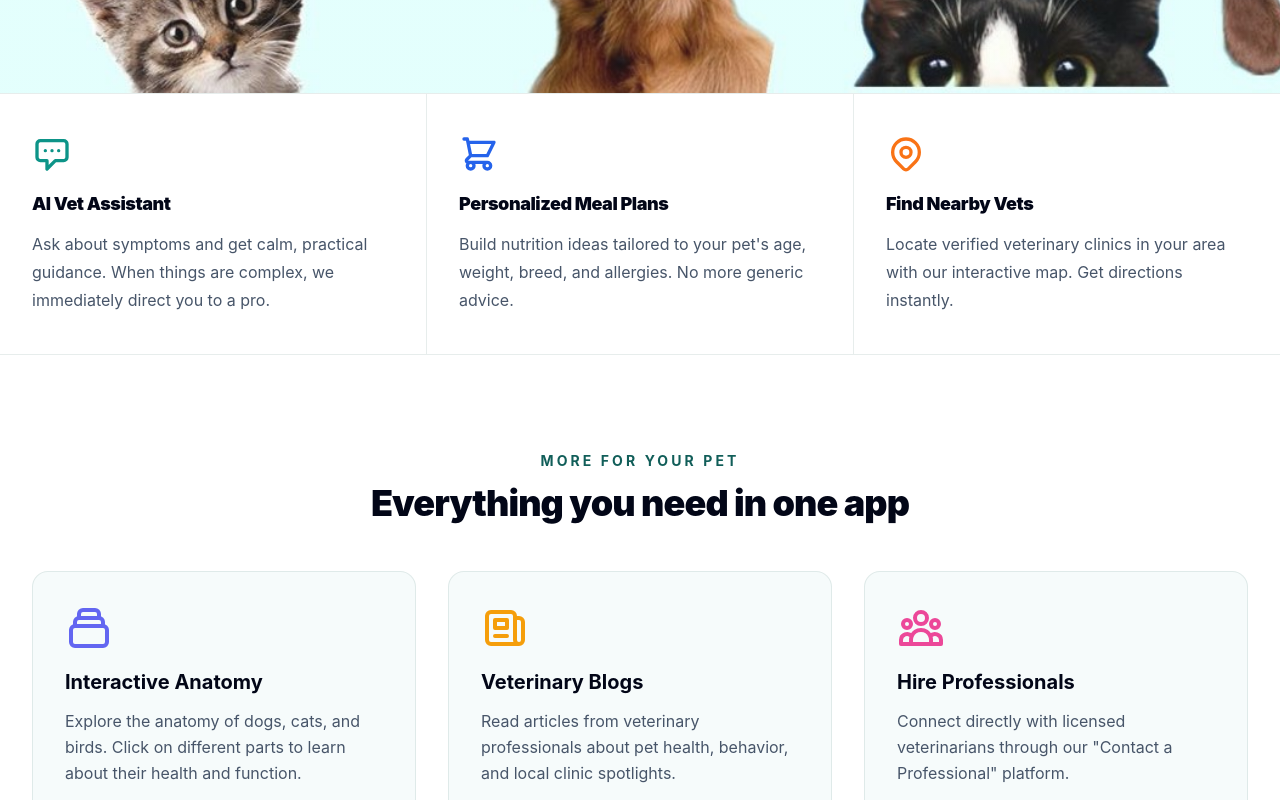
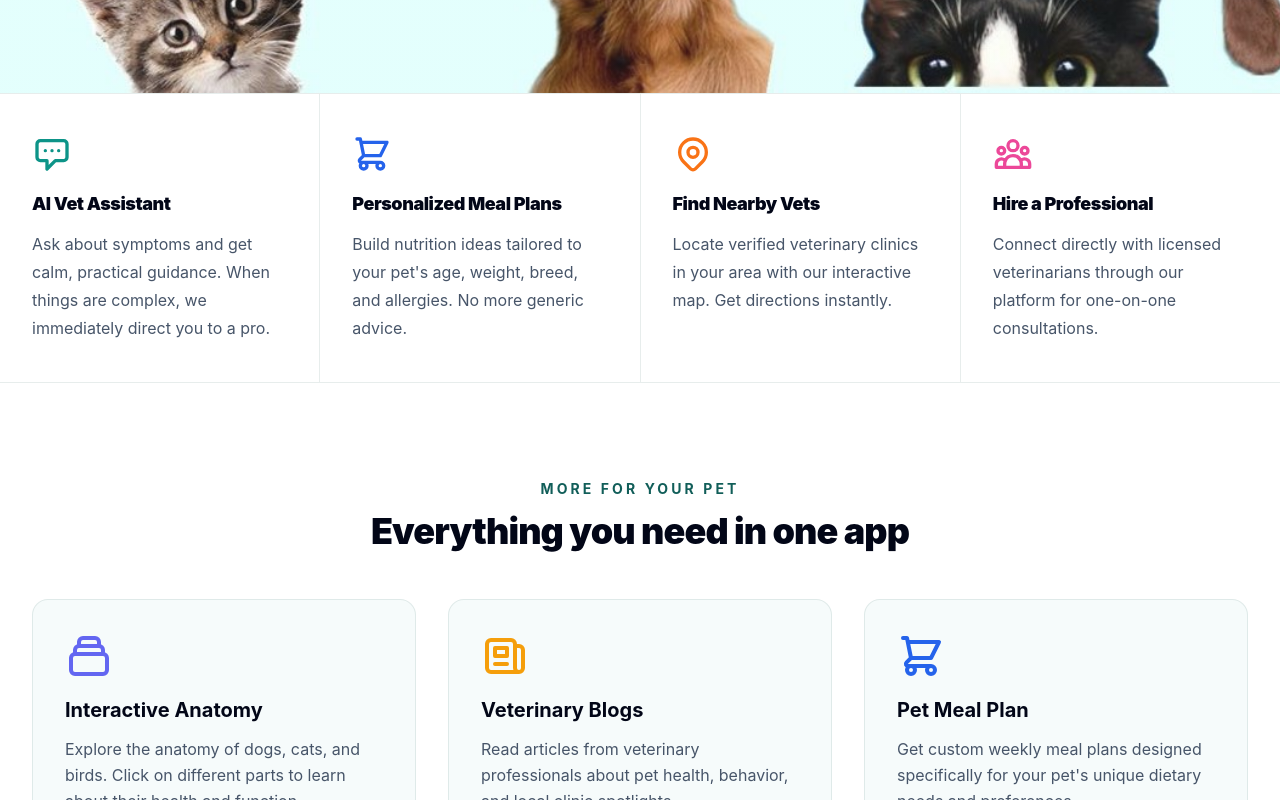
Before and after one commit to iHoshiii/Vetify, a Next.js app: page / in a window 1280 px wide. Shown: the part 800-1600 px from the top of the page. Built offline with nearby package versions, Linux system fonts and the light colour scheme.

Commit message:
feat: add "Hire a Professional" in the landing page app feature

```diff
--- a/src/app/page.tsx
+++ b/src/app/page.tsx
@@ -65,6 +65,26 @@ const features = [
       </svg>
     ),
   },
+  {
+    title: 'Hire a Professional',
+    description:
+      'Connect directly with licensed veterinarians through our platform for one-on-one consultations.',
+    icon: (
+      <svg
+        className="w-10 h-10 text-pink-500"
+        fill="none"
+        stroke="currentColor"
+        viewBox="0 0 24 24"
+      >
+        <path
+          strokeLinecap="round"
+          strokeLinejoin="round"
+          strokeWidth="2"
+          d="M17 20h5v-2a3 3 0 00-5.356-1.857M17 20H7m10 0v-2c0-.656-.126-1.283-.356-1.857M7 20H2v-2a3 3 0 015.356-1.857M7 20v-2c0-.656.126-1.283.356-1.857m0 0a5.002 5.002 0 019.288 0M15 7a3 3 0 11-6 0 3 3 0 016 0zm6 3a2 2 0 11-4 0 2 2 0 014 0zM7 10a2 2 0 11-4 0 2 2 0 014 0z"
+        />
+      </svg>
+    ),
+  },
 ];
 
 const moreFeatures = [
@@ -111,12 +131,12 @@ const moreFeatures = [
     href: '/blogs',
   },
   {
-    title: 'Hire Professionals',
+    title: 'Pet Meal Plan',
     description:
-      'Connect directly with licensed veterinarians through our "Contact a Professional" platform.',
+      "Get custom weekly meal plans designed specifically for your pet's unique dietary needs and preferences.",
     icon: (
       <svg
-        className="w-12 h-12 text-pink-500"
+        className="w-12 h-12 text-blue-600"
         fill="none"
         stroke="currentColor"
         viewBox="0 0 24 24"
@@ -125,11 +145,11 @@ const moreFeatures = [
           strokeLinecap="round"
           strokeLinejoin="round"
           strokeWidth="2"
-          d="M17 20h5v-2a3 3 0 00-5.356-1.857M17 20H7m10 0v-2c0-.656-.126-1.283-.356-1.857M7 20H2v-2a3 3 0 015.356-1.857M7 20v-2c0-.656.126-1.283.356-1.857m0 0a5.002 5.002 0 019.288 0M15 7a3 3 0 11-6 0 3 3 0 016 0zm6 3a2 2 0 11-4 0 2 2 0 014 0zM7 10a2 2 0 11-4 0 2 2 0 014 0z"
+          d="M3 3h2l.4 2M7 13h10l4-8H5.4M7 13L5.4 5M7 13l-2.293 2.293c-.63.63-.184 1.707.707 1.707H17m0 0a2 2 0 100 4 2 2 0 000-4zm-8 2a2 2 0 11-4 0 2 2 0 014 0z"
         />
       </svg>
     ),
-    href: '/services',
+    href: '/planner',
   },
 ];
 
@@ -177,7 +197,7 @@ export default function Home() {
 
       {/* Core Features */}
       <section id="features" className="border-y border-teal-900/10 bg-white">
-        <div className="mx-auto grid max-w-7xl gap-px bg-teal-900/10 px-0 sm:grid-cols-3">
+        <div className="mx-auto grid max-w-7xl gap-px bg-teal-900/10 px-0 sm:grid-cols-2 lg:grid-cols-4">
           {features.map((feature) => (
             <article key={feature.title} className="bg-white px-6 py-10 sm:px-8">
               <div className="mb-4">{feature.icon}</div>
```
